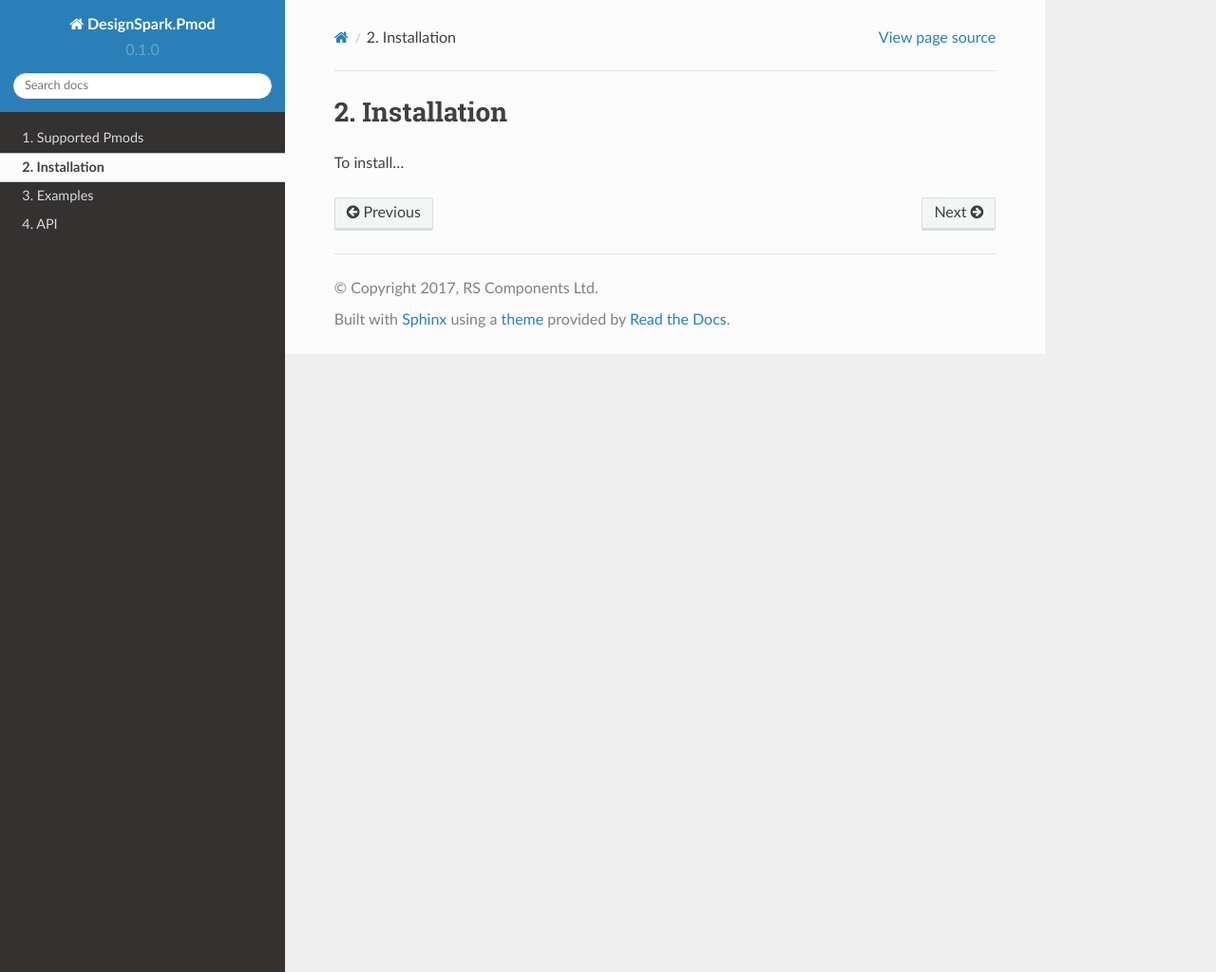
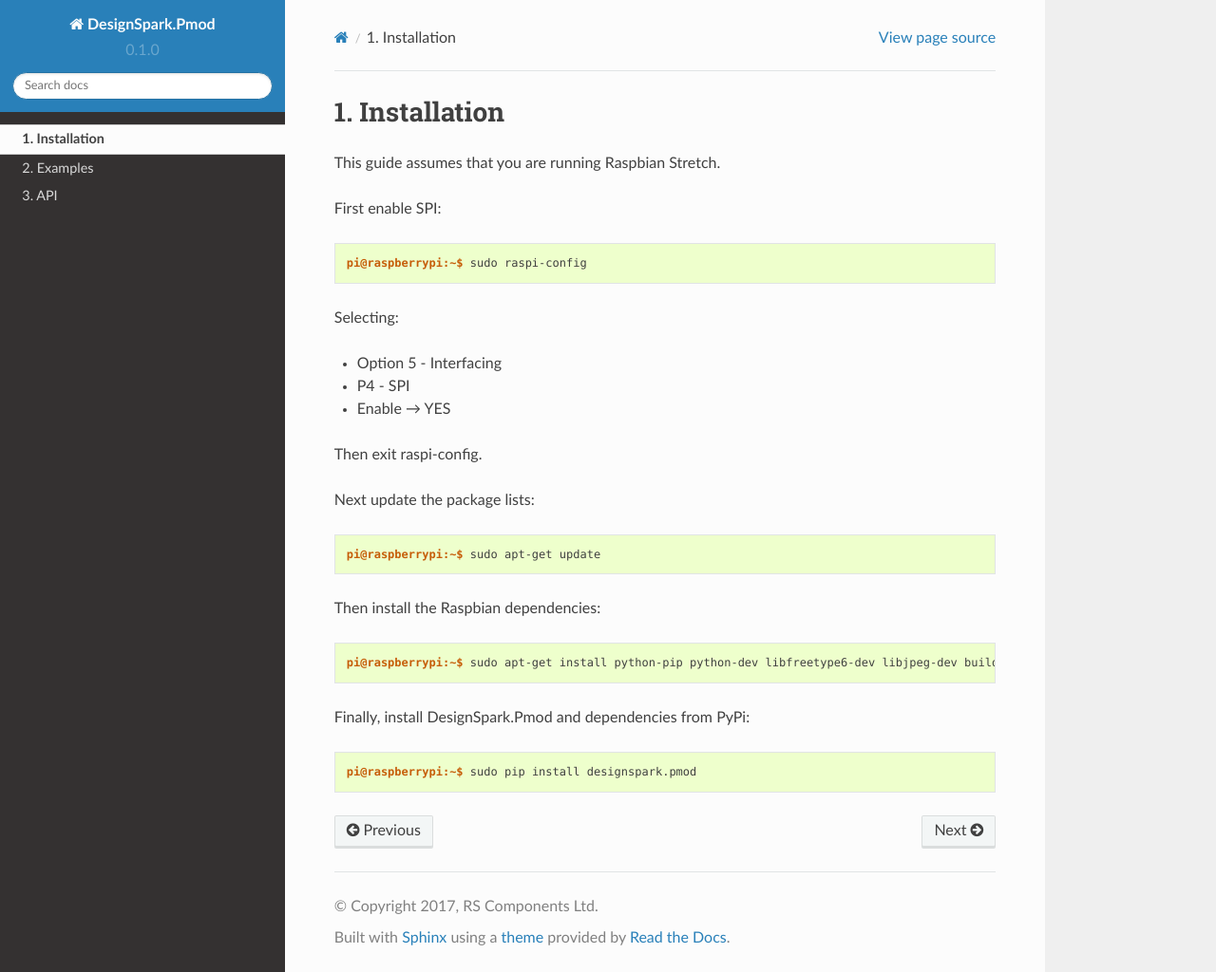
Before and after one commit to DesignSparkRS/DesignSpark.Pmod, a Sphinx documentation site: the page built from docs/installation.rst, in a window 1280 px wide and 1024 px high. Shown: the whole window at 95% size. Built offline with Sphinx 7.4.7 and the Read the Docs theme 2.0.0, drawn with Linux system fonts in a browser that asks for light colours; pages that are not in the unit, such as notebooks, are missing from menus.

```diff
--- a/docs/index.rst
+++ b/docs/index.rst
@@ -7,8 +7,8 @@ Table of Contents
    :maxdepth: 1
    :numbered:
 
-   supported-pmods
    installation
+   pmod-information
    examples
    api
 
--- a/docs/installation.rst
+++ b/docs/installation.rst
@@ -1,4 +1,36 @@
 Installation
 ------------
 
-To install...
+This guide assumes that you are running Raspbian Stretch.
+
+First enable SPI:
+
+.. code-block:: console
+
+    pi@raspberrypi:~$ sudo raspi-config
+
+Selecting:
+
+* Option 5 - Interfacing
+* P4 - SPI
+* Enable → YES
+
+Then exit raspi-config.
+
+Next update the package lists:
+
+.. code-block:: console
+
+    pi@raspberrypi:~$ sudo apt-get update
+
+Then install the Raspbian dependencies:
+
+.. code-block:: console
+
+    pi@raspberrypi:~$ sudo apt-get install python-pip python-dev libfreetype6-dev libjpeg-dev build-essential
+
+Finally, install DesignSpark.Pmod and dependencies from PyPi:
+
+.. code-block:: console
+
+    pi@raspberrypi:~$ sudo pip install designspark.pmod
```
Also changed, not shown: README.rst (+12 -8 lines), docs/supported-pmods.rst (deleted, +0 -21 lines), docs/images/PmodAD1-oblique.jpg (added), docs/images/PmodHB3-oblique.jpg (added), docs/images/PmodISNS20-oblique.jpg (added), docs/images/PmodMIC3-oblique.jpg (added), docs/images/PmodOLEDrgb-oblique.jpg (added), docs/images/PmodTC1-oblique.jpg (added).
